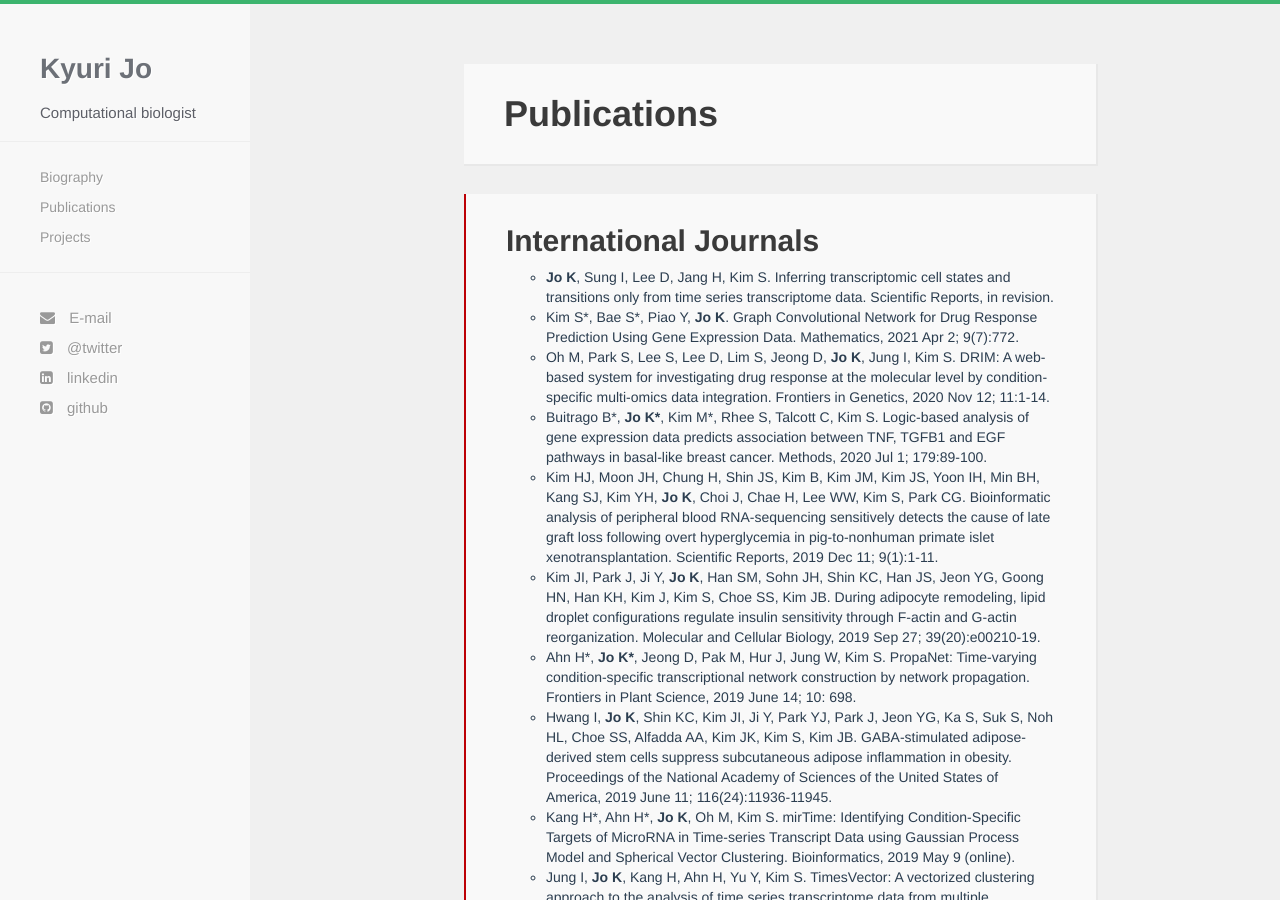
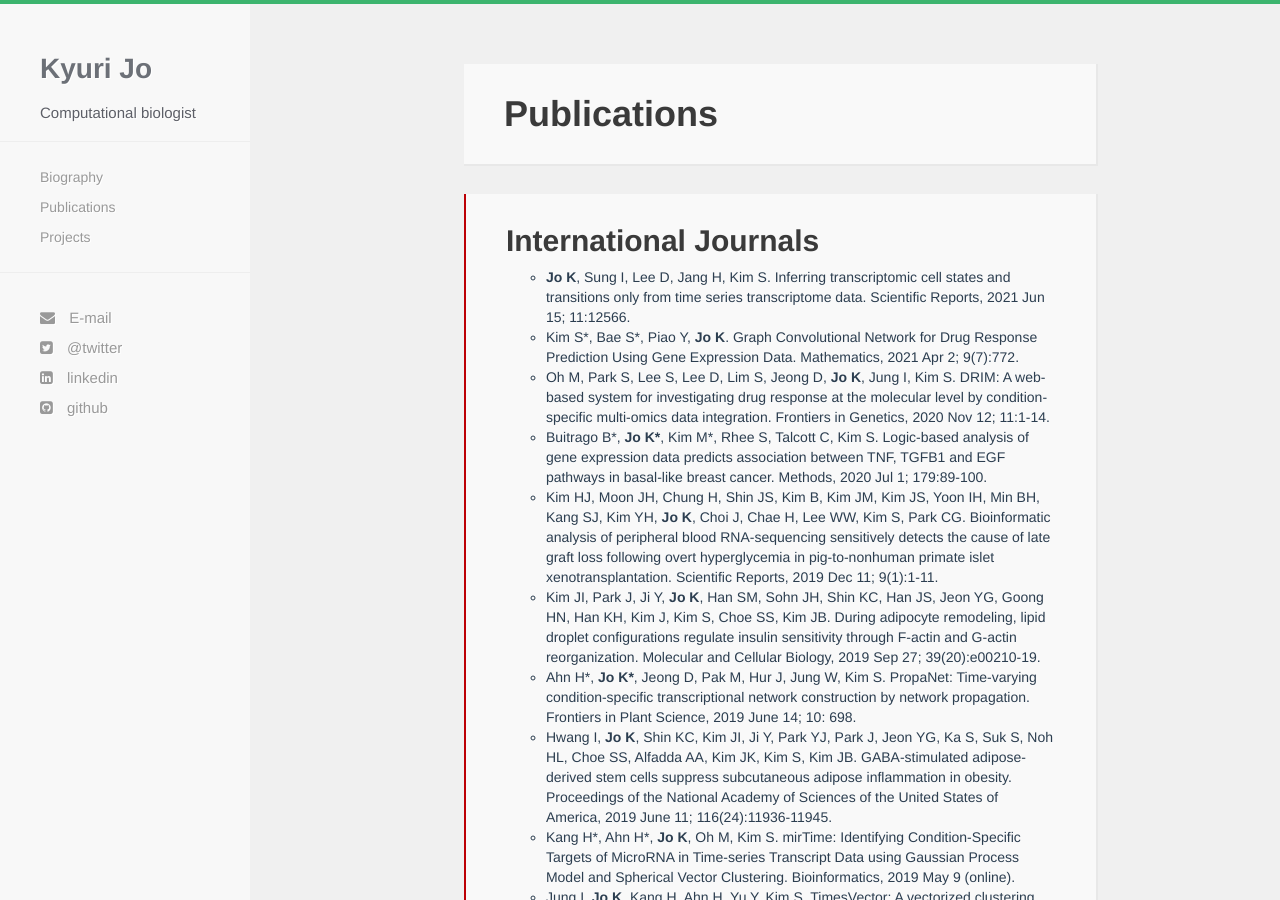
Before and after one commit to kyuriJo/kyuriJo.github.io, a Jekyll site: the page built from publications.html, in a window 1280 px wide and 900 px high. Built offline with Jekyll 4.4.1, drawn with Linux system fonts in a browser that asks for light colours; nearby versions of some CDN libraries.

Commit message:
Update publication

```diff
--- a/publications.html
+++ b/publications.html
@@ -9,7 +9,7 @@ title: Publications
     <div id="article" class="fashion">
       <h2>International Journals</h2>
   <ul class="dot">
-  <li><b>Jo K</b>, Sung I, Lee D, Jang H, Kim S. Inferring transcriptomic cell states and transitions only from time series transcriptome data. Scientific Reports, in revision.</li>
+  <li><b>Jo K</b>, Sung I, Lee D, Jang H, Kim S. Inferring transcriptomic cell states and transitions only from time series transcriptome data. Scientific Reports, 2021 Jun 15; 11:12566.</li>
   <li>Kim S*, Bae S*, Piao Y, <b>Jo K</b>. Graph Convolutional Network for Drug Response Prediction Using Gene Expression Data. Mathematics, 2021 Apr 2; 9(7):772.</li>
   <li>Oh M, Park S, Lee S, Lee D, Lim S, Jeong D, <b>Jo K</b>, Jung I, Kim S. DRIM: A web-based system for investigating drug response at the molecular level by condition-specific multi-omics data integration. Frontiers in Genetics, 2020 Nov 12; 11:1-14.</li>
   <li>Buitrago B*, <b>Jo K*</b>, Kim M*, Rhee S, Talcott C, Kim S. Logic-based analysis of gene expression data predicts association between TNF, TGFB1 and EGF pathways in basal-like breast cancer. Methods, 2020 Jul 1; 179:89-100.</li>
```
Also changed, not shown: 1 other file.
